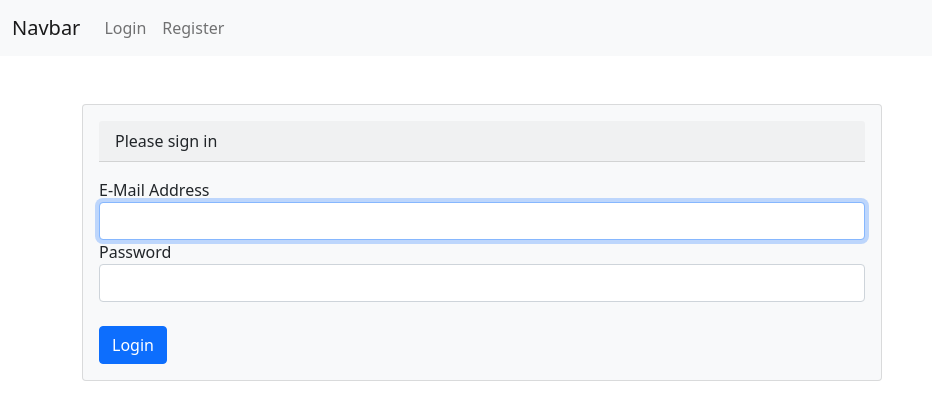
After one commit to brayancapet/symfony_article_app, a Symfony app: template templates/security/login.html.twig in a window 1280 px wide. The commit adds this page. Shown: the top 420 px of the page, without its empty margins (0-932 px from the left). Run offline with Twig, Linux system fonts and the light colour scheme; the template is opened without the code that fills it, so the values that code supplies are empty; some libraries are stand-ins or nearby versions.

Commit message:
register and login

```diff
--- a/src/Controller/RegistrationController.php
+++ b/src/Controller/RegistrationController.php
@@ -4,7 +4,7 @@ namespace App\Controller;
 
 use App\Entity\User;
 use App\Form\UserType;
-use Symfony\Bridge\Doctrine\ManagerRegistry;
+use Doctrine\Persistence\ManagerRegistry;
 use Symfony\Component\HttpFoundation\Request;
 use Symfony\Component\HttpFoundation\Response;
 use Symfony\Component\Routing\Annotation\Route;
@@ -44,7 +44,7 @@ class RegistrationController extends AbstractController
             $this->addFlash('Success', 'Vous etes enregistré');
 
             // Redirection vers la page login
-            // return $this->redirectToRoute('app_login');
+            return $this->redirectToRoute('app_login');
         }
 
 
--- a/src/Form/UserType.php
+++ b/src/Form/UserType.php
@@ -8,6 +8,7 @@ use Symfony\Component\Form\FormBuilderInterface;
 use Symfony\Component\OptionsResolver\OptionsResolver;
 use Symfony\Component\Form\Extension\Core\Type\TextType;
 use Symfony\Component\Form\Extension\Core\Type\EmailType;
+use Symfony\Component\Form\Extension\Core\Type\SubmitType;
 use Symfony\Component\Form\Extension\Core\Type\PasswordType;
 use Symfony\Component\Form\Extension\Core\Type\RepeatedType;
 
@@ -23,6 +24,9 @@ class UserType extends AbstractType
                 'first_options' => ['label' => 'Password'],
                 'second_options' => ['label' => 'Confirm Password']
             ])
+            ->add('submit', SubmitType::class, [
+                'label' => "S'inscrire"
+            ])
         ;
     }
 
--- a/templates/base.html.twig
+++ b/templates/base.html.twig
@@ -24,9 +24,14 @@
 
             <div class="collapse navbar-collapse" id="navbarNav">
                 <ul class="navbar-nav">
-                    <li class="nav-item">
-                        <a class="nav-link active" aria-current="page" href="{{ path('app_list') }}">Home</a>
-                    </li>
+                    {% if app.user %}
+                        <li><a class="nav-link" href="{{ path('app_list') }}">View List</a></li>
+                        <li><a class="nav-link" href="{{ path('app_logout') }}">Logout</a></li>
+                    {% endif %}
+                    {% if not app.user %}
+                        <li><a class="nav-link" href="{{ path('app_login') }}">Login</a></li>
+                        <li><a class="nav-link" href="{{ path('app_registration') }}">Register</a></li>
+                    {% endif %}
                 </ul>
             </div>
         </div>
--- /dev/null
+++ b/templates/security/login.html.twig
@@ -0,0 +1,66 @@
+{# templates/security/login.html.twig #} {% extends 'base.html.twig' %}
+{% block title %}Log in!{% endblock %}
+{% block body %}
+
+<div class="container">
+    <div class="row">
+        <div class="col-md-10 ml-md-auto">
+            <div class="">
+                <div class="card bg-light mb-3 mt-5" style="width: 800px;">
+                    <div class="card-body">
+                        <form class="form-horizontal" role="form" method="post">
+                            {% if error %}
+                            <div class="alert alert-danger">
+                                {{ error.messageKey|trans(error.messageData, 'security') }}
+                            </div>
+                            {% endif %}
+                            {% if app.user %}
+                            <div class="mb-3">
+                                You are logged in as {{ app.user.username }},
+                                <a href="{{ path('app_logout') }}">Logout</a>
+                            </div>
+                            {% endif %}
+                            <div class="card-header mb-3">Please sign in</div>
+                            <div class="form-group">
+                                <label for="email" class="col-md-4 control-label">E-Mail Address</label>
+                                <div class="col-md-12">
+                                    <input id="inputEmail"
+                                           type="email"
+                                           class="form-control"
+                                           name="email"
+                                           value="{{ last_username}}"
+                                           required
+                                           autofocus/>
+                                </div>
+                            </div>
+                            <div class="form-group">
+                                <label for="password" class="col-md-4 control-label">Password</label>
+                                <div class="col-md-12">
+                                    <input id="inputPassword"
+                                    type="password"
+                                    class="form-control"
+                                    name="password"
+                                    required
+                                    />
+                                </div>
+                            </div>
+                            <input type="hidden"
+                            name="_csrf_token"
+                            value="{{ csrf_token('authenticate') }}"
+                            />
+                            <br>
+                            <div class="form-group">
+                                <div class="col-md-12">
+                                    <button type="submit" class="btn btn-primary">
+                                        <i class="fa fa-btn fa-sign-in"></i>Login
+                                    </button>
+                                </div>
+                            </div>
+                        </form>
+                    </div>
+                </div>
+            </div>
+        </div>
+    </div>
+</div>
+{% endblock %}
```
Also changed, not shown: src/Controller/SecurityController.php (added, +32 -0 lines), src/Security/LoginFormAuthenticator.php (added, +61 -0 lines), templates/registration/index.html.twig (+12 -1 lines), templates/security/index.html.twig (added, +20 -0 lines), 2 other files.
